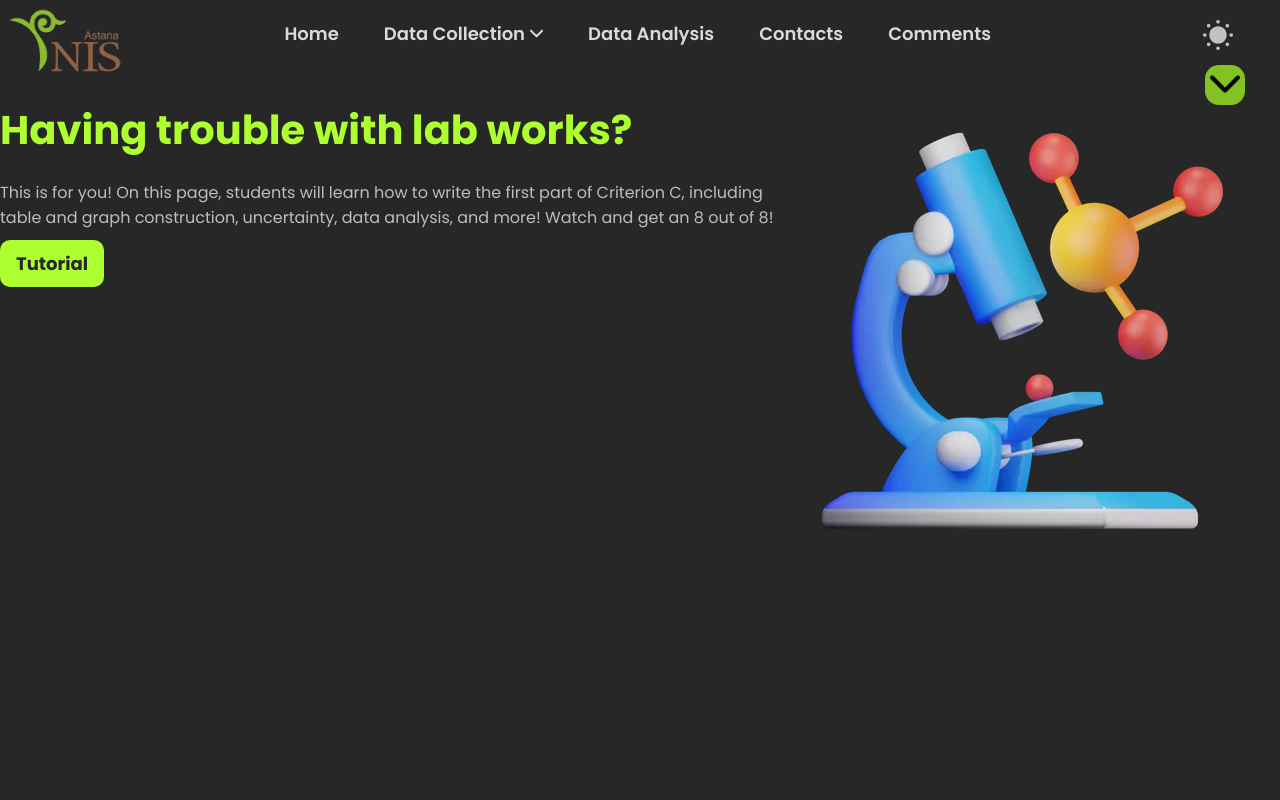
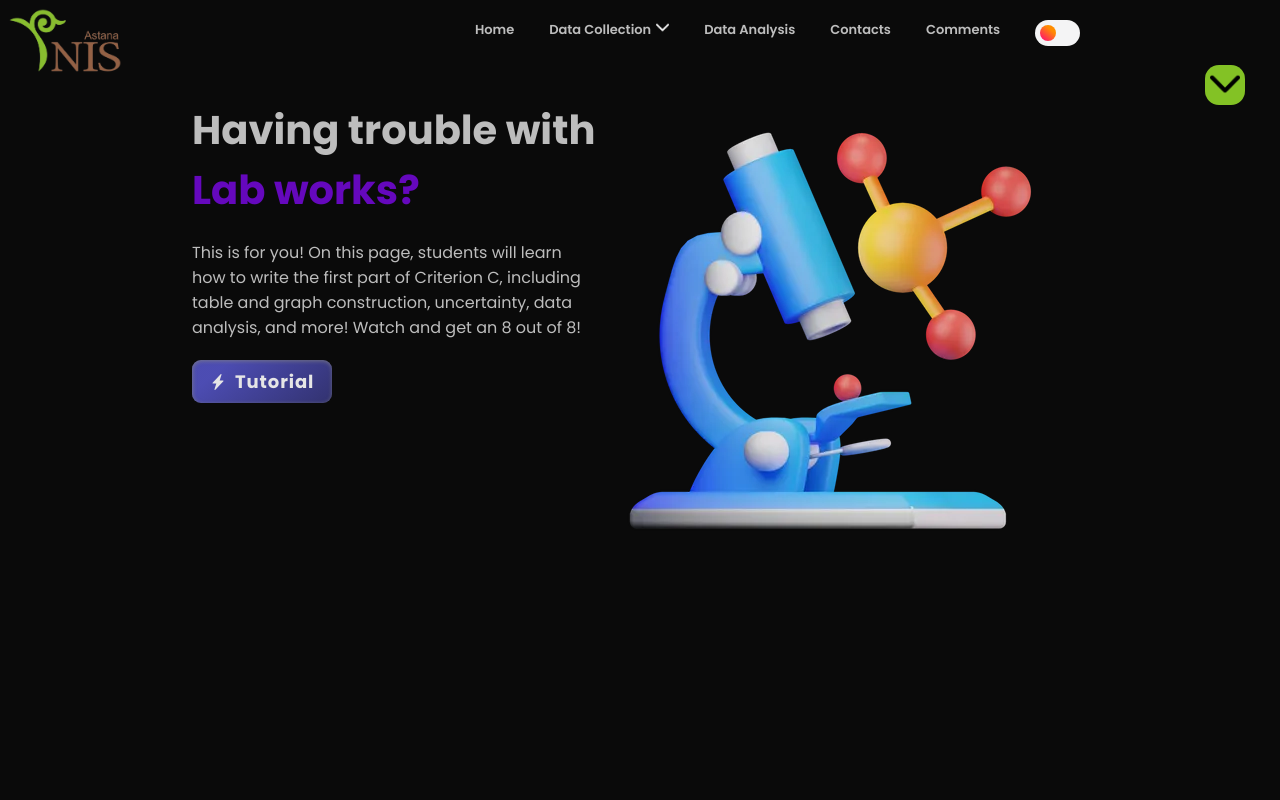
Before and after one commit to sulaakula08/Science-Projcect, a React (Vite) app: page / in a window 1280 px wide. Shown: the top 800 px of the page. Built offline with nearby package versions, Linux system fonts and the light colour scheme; a web font is replaced by a local one.

Commit message:
pages improved, ui elements has been added

```diff
--- a/src/App.css
+++ b/src/App.css
@@ -1,5 +1,8 @@
 .App {
-    background: var(--back-color)
+    background: var(--back-color);
+    background-repeat: no-repeat;
+    background-size: contain;
+    background-position: auto;
 }
 
 p {
@@ -15,17 +18,20 @@ a {
     --link-hover: rgb(106, 156, 31);
     --back-color: rgb(255, 255, 255);
     --text-color: rgb(29, 28, 28);
-    --link: rgb(29, 28, 28);
     --element-hover: rgb(204, 204, 204);
-    --link: rgb(129, 189, 39);
+    --link: rgb(112, 184, 4);
     --title-color: rgb(32, 32, 32);
+    --color: green;
+    --back-hover: rgb(214, 212, 212);
 }
 
 [data-theme="dark"] {
     --link-hover: rgb(106, 156, 31);
-    --back-color: rgb(39, 39, 39);
+    --back-color: rgb(10, 10, 10);
     --text-color: rgb(189, 189, 189);
     --link: rgb(218, 218, 218);
     --element-hover: rgb(61, 61, 61);
     --title-color: rgb(227, 227, 227);
+    color: green;
+    --back-hover: rgb(20, 20, 20);
 }
--- a/src/App.jsx
+++ b/src/App.jsx
@@ -7,6 +7,7 @@ import Home from "./pages/home/Home";
 import ButtonUp from "./components/buttonUp/ButtonUp";
 import { useState } from "react";
 import Options from "./pages/options/Options";
+import Strand1 from "./pages/strand1/Strand1";
 
 function App() {
     const scrollToTop = () => {
@@ -26,7 +27,8 @@ function App() {
                 <Route path="/" element={<Home />} />
                 <Route path="/excel" element={<Excel />} />
                 <Route path="/graph" element={<PlottingGraph />} />
-                <Route path="options" element={<Options />} />
+                <Route path="/options" element={<Options />} />
+                <Route path="/strand1" element={<Strand1 />} />
             </Routes>
         </div>
     );
--- a/src/components/header/Header.css
+++ b/src/components/header/Header.css
@@ -18,12 +18,10 @@
     top: 20px;
 }
 
-
-
 .navbar > ul {
     display: flex;
     flex-direction: row;
-    gap: 45px;
+    gap: 35px;
     list-style: none;
     margin: 0;
     padding: 0;
@@ -35,11 +33,11 @@
     position: relative;
     transition: all 200ms ease;
     font-weight: 600;
-    font-size: 18px;
-    color: var(--link);
+    font-size: 13px;
+    color: var(--text-color);
 }
 .navbar li:hover {
-    color: var(--link-hover);
+    color: var(--link);
 }
 
 img.arrow {
@@ -49,7 +47,7 @@ img.arrow {
 }
 
 .navbar img {
-    width: 30px;
+    width: 20px;
 }
 
 img.arrow {
@@ -66,13 +64,13 @@ img.arrow {
 button.dark-btn {
     outline: 0;
     border: 1px solid transparent;
-    padding: 4px 6px 2px 6px;
-    border-radius: 15px;
+    padding: 4px 6px 0px 6px;
+    border-radius: 10px;
     cursor: pointer;
 }
 
 button.dark-btn:hover {
-    border: 1px solid grey;
+    border: 1px solid rgb(97, 96, 96);
 }
 
 /* Поворот стрелки */
@@ -89,7 +87,7 @@ button.dark-btn:hover {
     background-color: var(--back-color);
     list-style: none;
     margin: 0;
-    padding: 0;
+
     z-index: 100000000000;
 }
 
@@ -98,12 +96,17 @@ button.dark-btn:hover {
 }
 
 /* Стили для пунктов dropdown */
+
 .dropdown-menu li {
     padding: 10px 0;
     cursor: pointer;
     white-space: nowrap;
     transition: background-color 250ms ease;
     z-index: 1000000;
+    padding: 10px;
+    border: 1px solid rgb(88, 88, 88);
+    border-radius: 6px;
+    margin: 5px;
 }
 
 /* Hover эффект для пунктов */
@@ -111,4 +114,62 @@ button.dark-btn:hover {
     background-color: var(--element-hover);
 }
 
-/* Показ меню при наведении */
+/* The switch - the box around the slider */
+.switch {
+    display: block;
+    --width-of-switch: 2.8em;
+    --height-of-switch: 1.6em;
+    /* size of sliding icon -- sun and moon */
+    --size-of-icon: 1em;
+    /* it is like a inline-padding of switch */
+    --slider-offset: 0.3em;
+    position: relative;
+    width: var(--width-of-switch);
+    height: var(--height-of-switch);
+}
+
+/* Hide default HTML checkbox */
+.switch input {
+    opacity: 0;
+    width: 0;
+    height: 0;
+}
+
+/* The slider */
+.slider {
+    position: absolute;
+    cursor: pointer;
+    top: 0;
+    left: 0;
+    right: 0;
+    bottom: 0;
+    background-color: #f4f4f5;
+    transition: 0.4s;
+    border-radius: 30px;
+}
+
+.slider:before {
+    position: absolute;
+    content: "";
+    height: var(--size-of-icon, 1.4em);
+    width: var(--size-of-icon, 1.4em);
+    border-radius: 20px;
+    left: var(--slider-offset, 0.3em);
+    top: 50%;
+    transform: translateY(-50%);
+    background: linear-gradient(40deg, #ff0080, #ff8c00 70%);
+    transition: 0.4s;
+}
+
+input:checked + .slider {
+    background-color: #303136;
+}
+
+input:checked + .slider:before {
+    left: calc(
+        100% - (var(--size-of-icon, 1.4em) + var(--slider-offset, 0.3em))
+    );
+    background: #303136;
+    /* change the value of second inset in box-shadow to change the angle and direction of the moon  */
+    box-shadow: inset -3px -2px 5px -2px #8983f7, inset -10px -4px 0 0 #a3dafb;
+}
--- a/src/components/header/Header.jsx
+++ b/src/components/header/Header.jsx
@@ -31,7 +31,9 @@ const Header = ({ handleTheme, isDark }) => {
                             alt=""
                             className="arrow"
                         />
-              <ul className={`dropdown-menu ${isClick ? "show" : ""}`}>
+                        <ul
+                            className={`dropdown-menu ${isClick ? "show" : ""}`}
+                        >
                             <Link to="excel">
                                 <li>Excel Plan</li>
                             </Link>
@@ -46,13 +48,11 @@ const Header = ({ handleTheme, isDark }) => {
                     <li>Data Analysis</li>
                     <li>Contacts</li>
                     <li>Comments</li>
-            <button onClick={handleTheme} className="dark-btn">
-              <img
-                src={isDark ? moon : sun}
-                className="dark-theme-img"
-                alt=""
-              />
-            </button>
+
+                    <label class="switch">
+                        <input type="checkbox" onClick={handleTheme} />
+                        <span class="slider"></span>
+                    </label>
                 </ul>
             </div>
         </div>
--- a/src/components/intro/Intro.css
+++ b/src/components/intro/Intro.css
@@ -5,6 +5,8 @@
     position: relative;
     z-index: 0;
     height: 900px;
+    width: 70%;
+    left: 15%;
 }
 
 .intro-text {
@@ -14,36 +16,76 @@
 .intro-text h1 {
     font-size: 40px;
 
-    color: greenyellow;
+    color: var(--text-color);
     margin-bottom: 20px;
     z-index: 0;
+}
+
+.intro-text span {
+    color: rgb(101, 8, 189);
 }
 
 .intro-picture img {
     cursor: pointer;
 }
 
-button.tutorial-btn {
-    cursor: pointer;
-    margin-top: 10px;
-    display: block;
-}
-
 img.intro-logo {
     margin-right: 40px;
 }
 
-button.tutorial-btn {
-    border: none;
-    padding: 10px 16px;
-    background-color: greenyellow;
-    border-radius: 10px;
+/* From Uiverse.io by milegelu */
+.button {
+    --bezier: cubic-bezier(0.22, 0.61, 0.36, 1);
+    --edge-light: hsla(0, 0%, 50%, 0.8);
+    --text-light: rgba(255, 255, 255, 0.4);
+    --back-color: 240, 40%;
+    margin-top: 20px;
+    cursor: pointer;
+    padding: 0.7em 1em;
+    border-radius: 0.5em;
+    min-height: 2.4em;
+    min-width: 3em;
+    display: flex;
+    align-items: center;
+    gap: 0.5em;
+
     font-size: 18px;
-color: var(--back-color);
-    font-weight: 700;
+    letter-spacing: 0.05em;
+    line-height: 1;
+    font-weight: bold;
+
+    background: linear-gradient(
+        140deg,
+        hsla(var(--back-color), 50%, 1) min(2em, 20%),
+        hsla(var(--back-color), 50%, 0.6) min(8em, 100%)
+    );
+    color: hsla(0, 0%, 90%);
+    border: 0;
+    box-shadow: inset 0.4px 1px 4px var(--edge-light);
+
+    transition: all 0.1s var(--bezier);
 }
 
+.button:hover {
+    --edge-light: hsla(0, 0%, 50%, 1);
+    text-shadow: 0px 0px 10px var(--text-light);
+    box-shadow: inset 0.4px 1px 4px var(--edge-light),
+        2px 4px 8px hsla(0, 0%, 0%, 0.295);
+    transform: scale(1.1);
+}
 
-button.turorial-btn:hover {
-    background-color: rgb(54, 58, 48);
+.button:active {
+    --text-light: rgba(255, 255, 255, 1);
+
+    background: linear-gradient(
+        140deg,
+        hsla(var(--back-color), 50%, 1) min(2em, 20%),
+        hsla(var(--back-color), 50%, 0.6) min(8em, 100%)
+    );
+    box-shadow: inset 0.4px 1px 8px var(--edge-light),
+        0px 0px 8px hsla(var(--back-color), 50%, 0.6);
+    text-shadow: 0px 0px 20px var(--text-light);
+    color: hsla(0, 0%, 100%, 1);
+    letter-spacing: 0.1em;
+    transform: scale(1);
 }
--- a/src/components/intro/Intro.jsx
+++ b/src/components/intro/Intro.jsx
@@ -9,15 +9,29 @@ const Intro = () => {
         <>
             <div className="intro">
                 <div className="intro-text">
-          <h1>Having trouble with lab works?</h1>
+                    <h1>
+                        Having trouble with <span>Lab works?</span>
+                    </h1>
                     <p>
-            This is for you! On this page, students will learn how to write the
-            first part of Criterion C, including table and graph construction,
-            uncertainty, data analysis, and more! Watch and get an 8 out of 8!
+                        This is for you! On this page, students will learn how
+                        to write the first part of Criterion C, including table
+                        and graph construction, uncertainty, data analysis, and
+                        more! Watch and get an 8 out of 8!
                     </p>
-          <Link to="/options">
-            <button className="tutorial-btn ">Tutorial</button>
-          </Link>
+
+                    <button class="button">
+                        <svg
+                            viewBox="0 0 16 16"
+                            class="bi bi-lightning-charge-fill"
+                            fill="currentColor"
+                            height="16"
+                            width="16"
+                            xmlns="http://www.w3.org/2000/svg"
+                        >
+                            <path d="M11.251.068a.5.5 0 0 1 .227.58L9.677 6.5H13a.5.5 0 0 1 .364.843l-8 8.5a.5.5 0 0 1-.842-.49L6.323 9.5H3a.5.5 0 0 1-.364-.843l8-8.5a.5.5 0 0 1 .615-.09z"></path>
+                        </svg>
+                        Tutorial
+                    </button>
                 </div>
                 <div className="intro-picture">
                     <img className="intro-logo" src={logo} alt="" />
--- a/src/components/option/Option.jsx
+++ b/src/components/option/Option.jsx
@@ -1,12 +1,18 @@
 import React from "react";
 import "./Option.css";
+import { Link } from "react-router";
 
 const Option = ({ title, text }) => {
     return (
-        <div className="option">
-            <h1>{title}</h1>
-            <p>{text}</p>
-            <button>Open</button>
+        <div class="card">
+            {" "}
+            <div className="option">
+                <h1>{title}</h1>
+                <p>{text}</p>
+                <Link to="">
+                    <button>Open</button>
+                </Link>
+            </div>
         </div>
     );
 };
--- a/src/pages/home/Home.css
+++ b/src/pages/home/Home.css
@@ -0,0 +1,3 @@
+.home {
+    height: 1000px;
+}
--- a/src/pages/strand1/Strand1.jsx
+++ b/src/pages/strand1/Strand1.jsx
@@ -42,7 +42,7 @@ const Strand1 = () => {
                 <ul>
                     <li>• Non-zero digits are significant.</li>
                     <li>
-                        •Trailing zeroes in a whole number are generally not
+                        • Trailing zeroes in a whole number are generally not
                         significant (these zeroes are used to keep the other
                         figures in their correct value places). ‒ 75000 m – the
                         7 and 5 are significant. There are 2 significant
```
Also changed, not shown: src/assets/abstract-blue-circle-black-background-technology_1142-12714.avif (added). Lines whose indentation alone changed are shown as unchanged.
